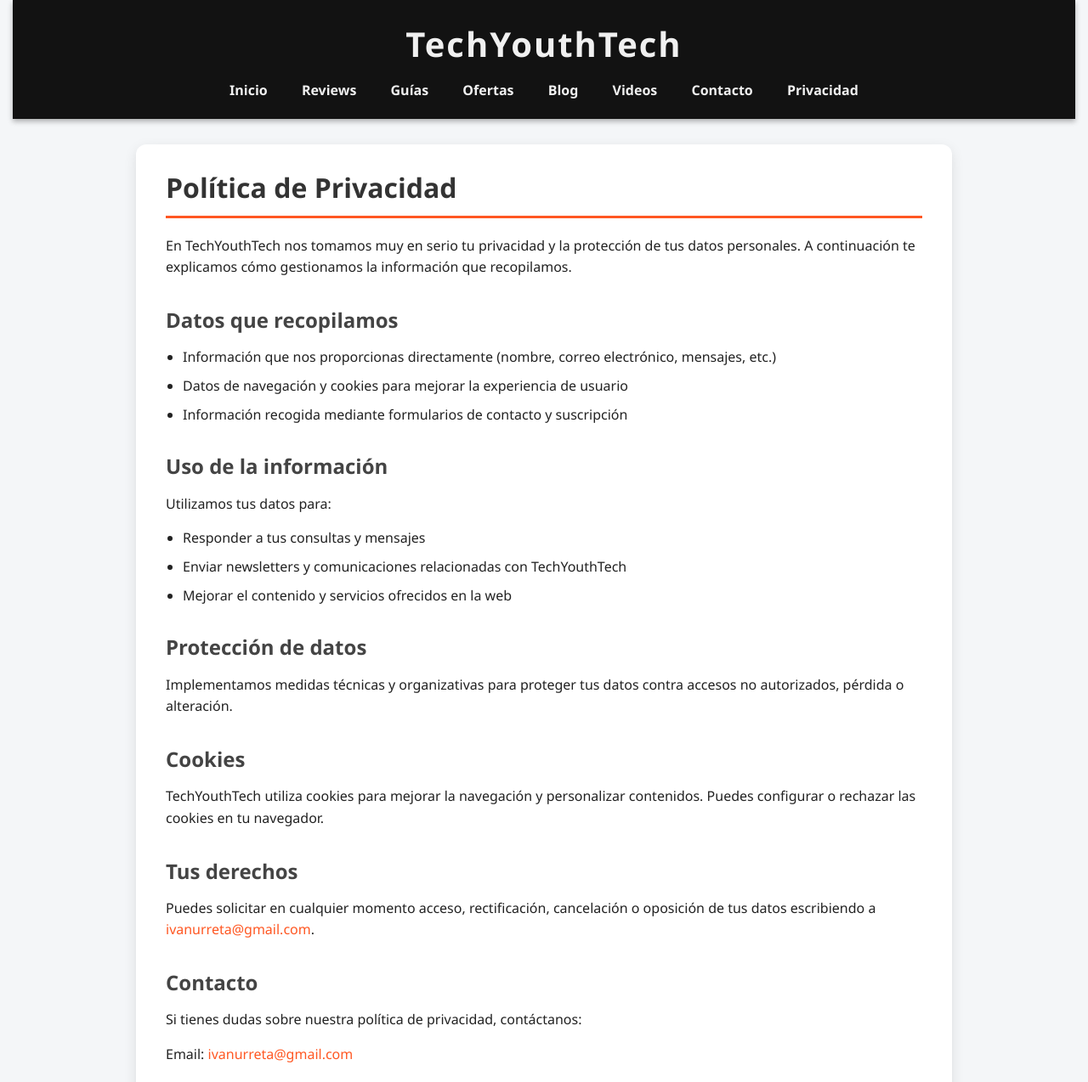
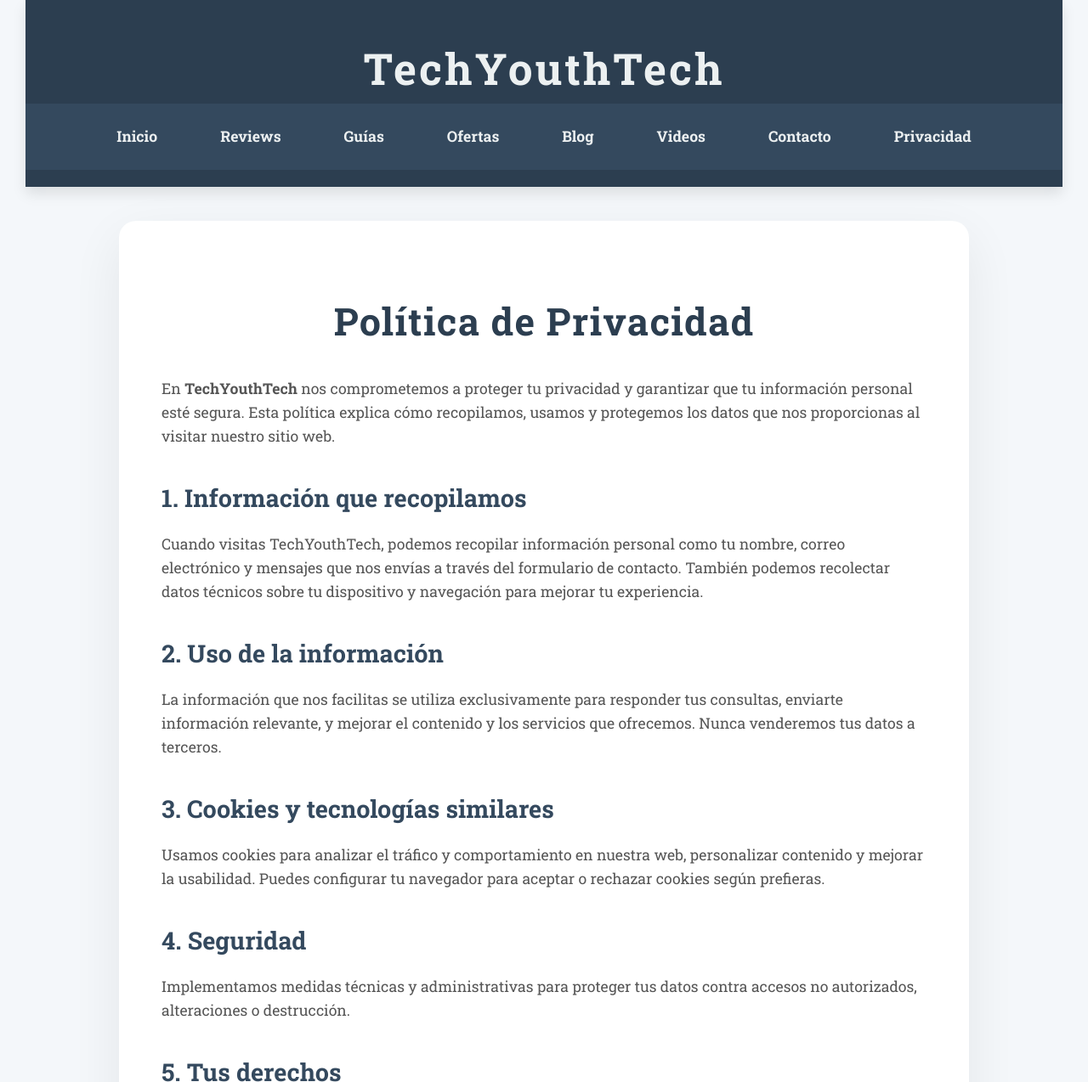
Before and after one commit to ivanurreta/minecraftyouth.com, a plain HTML site: page privacidad.html in a window 1280 px wide. Shown: the top 1274 px of the page at 85% size. Drawn offline with Linux system fonts and the light colour scheme.

Commit message:
Update privacidad.html

```diff
--- a/privacidad.html
+++ b/privacidad.html
@@ -4,7 +4,104 @@
   <meta charset="UTF-8" />
   <meta name="viewport" content="width=device-width, initial-scale=1" />
   <title>Política de Privacidad | TechYouthTech</title>
-  <link rel="stylesheet" href="styles.css" />
+  <link href="https://fonts.googleapis.com/css2?family=Roboto+Slab:wght@400;700&display=swap" rel="stylesheet" />
+  <style>
+    body {
+      font-family: 'Roboto Slab', serif;
+      background: #f4f7fa;
+      color: #333;
+      margin: 0 30px 60px;
+      line-height: 1.6;
+    }
+    header {
+      padding: 40px 0 20px;
+      text-align: center;
+      user-select: none;
+      background: #2c3e50;
+      color: #ecf0f1;
+      box-shadow: 0 8px 15px rgba(0,0,0,0.1);
+    }
+    header h1 {
+      font-size: 3.2rem;
+      font-weight: 700;
+      letter-spacing: 3px;
+      margin: 0;
+      user-select: none;
+    }
+    nav {
+      display: flex;
+      justify-content: center;
+      gap: 26px;
+      flex-wrap: wrap;
+      background: #34495e;
+      padding: 15px 0;
+    }
+    nav a {
+      color: #ecf0f1;
+      font-weight: 600;
+      font-size: 1.1rem;
+      text-decoration: none;
+      padding: 10px 24px;
+      border-radius: 20px;
+      transition: background 0.3s ease;
+    }
+    nav a:hover, nav a:focus {
+      background: #ecf0f1;
+      color: #34495e;
+      outline: none;
+      box-shadow: 0 0 20px #ecf0f1cc;
+      transform: scale(1.1);
+    }
+    main {
+      max-width: 900px;
+      margin: 40px auto 60px;
+      background: white;
+      padding: 45px 50px;
+      border-radius: 20px;
+      box-shadow: 0 20px 60px rgb(0 0 0 / 0.07);
+    }
+    main h2 {
+      font-size: 2.8rem;
+      font-weight: 700;
+      margin-bottom: 30px;
+      color: #2c3e50;
+      text-align: center;
+      letter-spacing: 1.3px;
+    }
+    main h3 {
+      font-size: 1.8rem;
+      margin-top: 35px;
+      margin-bottom: 15px;
+      color: #34495e;
+    }
+    main p {
+      margin-bottom: 20px;
+      font-size: 1.1rem;
+      color: #555;
+    }
+    footer {
+      text-align: center;
+      padding: 25px 0;
+      font-size: 0.9rem;
+      color: #777;
+      user-select: none;
+      border-top: 1px solid #ddd;
+    }
+    @media (max-width: 720px) {
+      main {
+        padding: 30px 20px;
+      }
+      main h2 {
+        font-size: 2.2rem;
+      }
+      main h3 {
+        font-size: 1.5rem;
+      }
+      main p {
+        font-size: 1rem;
+      }
+    }
+  </style>
 </head>
 <body>
   <header>
@@ -23,47 +120,28 @@
 
   <main>
     <h2>Política de Privacidad</h2>
-    <p>En TechYouthTech nos tomamos muy en serio tu privacidad y la protección de tus datos personales. A continuación te explicamos cómo gestionamos la información que recopilamos.</p>
 
-    <section>
-      <h3>Datos que recopilamos</h3>
-      <ul>
-        <li>Información que nos proporcionas directamente (nombre, correo electrónico, mensajes, etc.)</li>
-        <li>Datos de navegación y cookies para mejorar la experiencia de usuario</li>
-        <li>Información recogida mediante formularios de contacto y suscripción</li>
-      </ul>
-    </section>
+    <p>En <strong>TechYouthTech</strong> nos comprometemos a proteger tu privacidad y garantizar que tu información personal esté segura. Esta política explica cómo recopilamos, usamos y protegemos los datos que nos proporcionas al visitar nuestro sitio web.</p>
 
-    <section>
-      <h3>Uso de la información</h3>
-      <p>Utilizamos tus datos para:</p>
-      <ul>
-        <li>Responder a tus consultas y mensajes</li>
-        <li>Enviar newsletters y comunicaciones relacionadas con TechYouthTech</li>
-        <li>Mejorar el contenido y servicios ofrecidos en la web</li>
-      </ul>
-    </section>
+    <h3>1. Información que recopilamos</h3>
+    <p>Cuando visitas TechYouthTech, podemos recopilar información personal como tu nombre, correo electrónico y mensajes que nos envías a través del formulario de contacto. También podemos recolectar datos técnicos sobre tu dispositivo y navegación para mejorar tu experiencia.</p>
 
-    <section>
-      <h3>Protección de datos</h3>
-      <p>Implementamos medidas técnicas y organizativas para proteger tus datos contra accesos no autorizados, pérdida o alteración.</p>
-    </section>
+    <h3>2. Uso de la información</h3>
+    <p>La información que nos facilitas se utiliza exclusivamente para responder tus consultas, enviarte información relevante, y mejorar el contenido y los servicios que ofrecemos. Nunca venderemos tus datos a terceros.</p>
 
-    <section>
-      <h3>Cookies</h3>
-      <p>TechYouthTech utiliza cookies para mejorar la navegación y personalizar contenidos. Puedes configurar o rechazar las cookies en tu navegador.</p>
-    </section>
+    <h3>3. Cookies y tecnologías similares</h3>
+    <p>Usamos cookies para analizar el tráfico y comportamiento en nuestra web, personalizar contenido y mejorar la usabilidad. Puedes configurar tu navegador para aceptar o rechazar cookies según prefieras.</p>
 
-    <section>
-      <h3>Tus derechos</h3>
-      <p>Puedes solicitar en cualquier momento acceso, rectificación, cancelación o oposición de tus datos escribiendo a <a href="mailto:ivanurreta@gmail.com">ivanurreta@gmail.com</a>.</p>
-    </section>
+    <h3>4. Seguridad</h3>
+    <p>Implementamos medidas técnicas y administrativas para proteger tus datos contra accesos no autorizados, alteraciones o destrucción.</p>
 
-    <section>
-      <h3>Contacto</h3>
-      <p>Si tienes dudas sobre nuestra política de privacidad, contáctanos:</p>
-      <p>Email: <a href="mailto:ivanurreta@gmail.com">ivanurreta@gmail.com</a></p>
-    </section>
+    <h3>5. Tus derechos</h3>
+    <p>Tienes derecho a acceder, corregir o eliminar tus datos personales, así como a solicitar la limitación del tratamiento o la portabilidad de los mismos. Para ejercer estos derechos, contáctanos en <a href="mailto:ivanurreta@gmail.com">ivanurreta@gmail.com</a>.</p>
+
+    <h3>6. Cambios en esta política</h3>
+    <p>Podemos actualizar esta política de privacidad para cumplir con nuevas leyes o mejorar nuestras prácticas. Te recomendamos revisar esta página periódicamente.</p>
+
+    <p>Si tienes dudas o inquietudes, no dudes en <a href="contacto.html">contactarnos</a>. Gracias por confiar en TechYouthTech.</p>
   </main>
 
   <footer>
```
